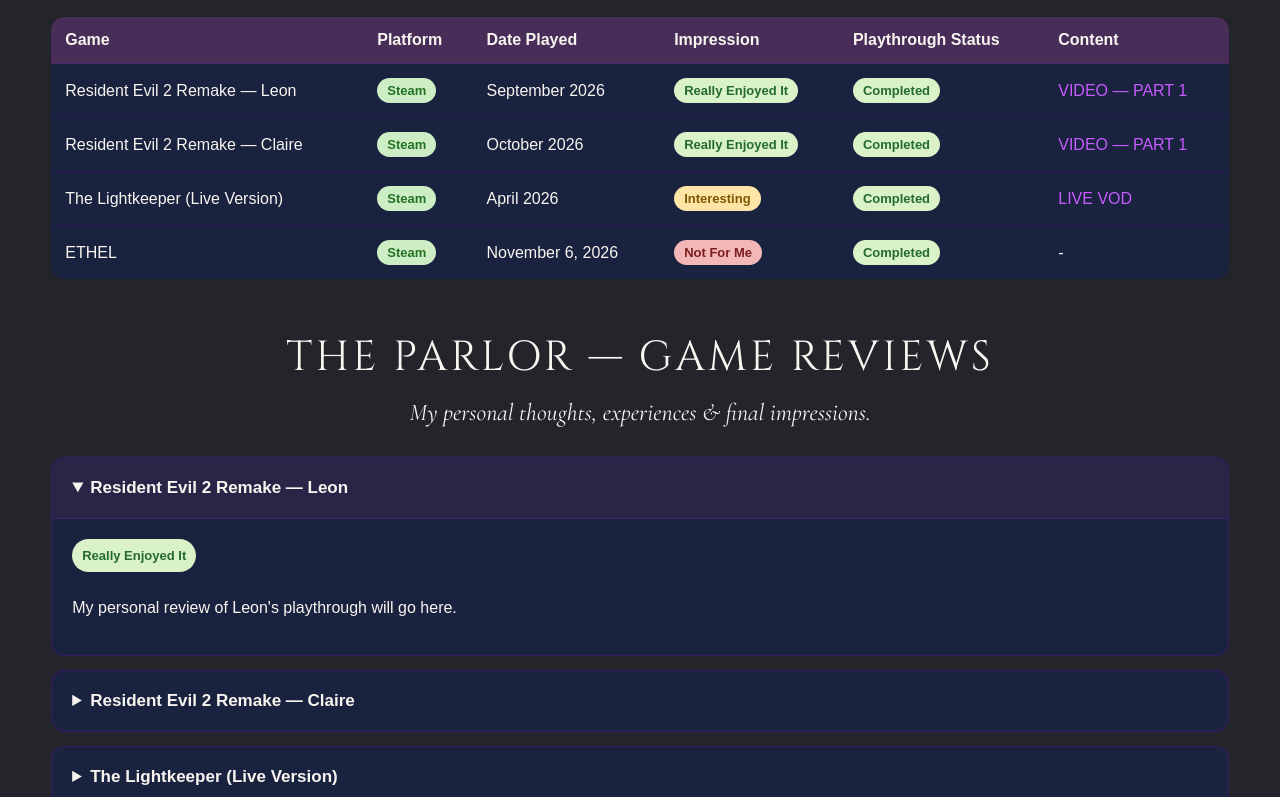
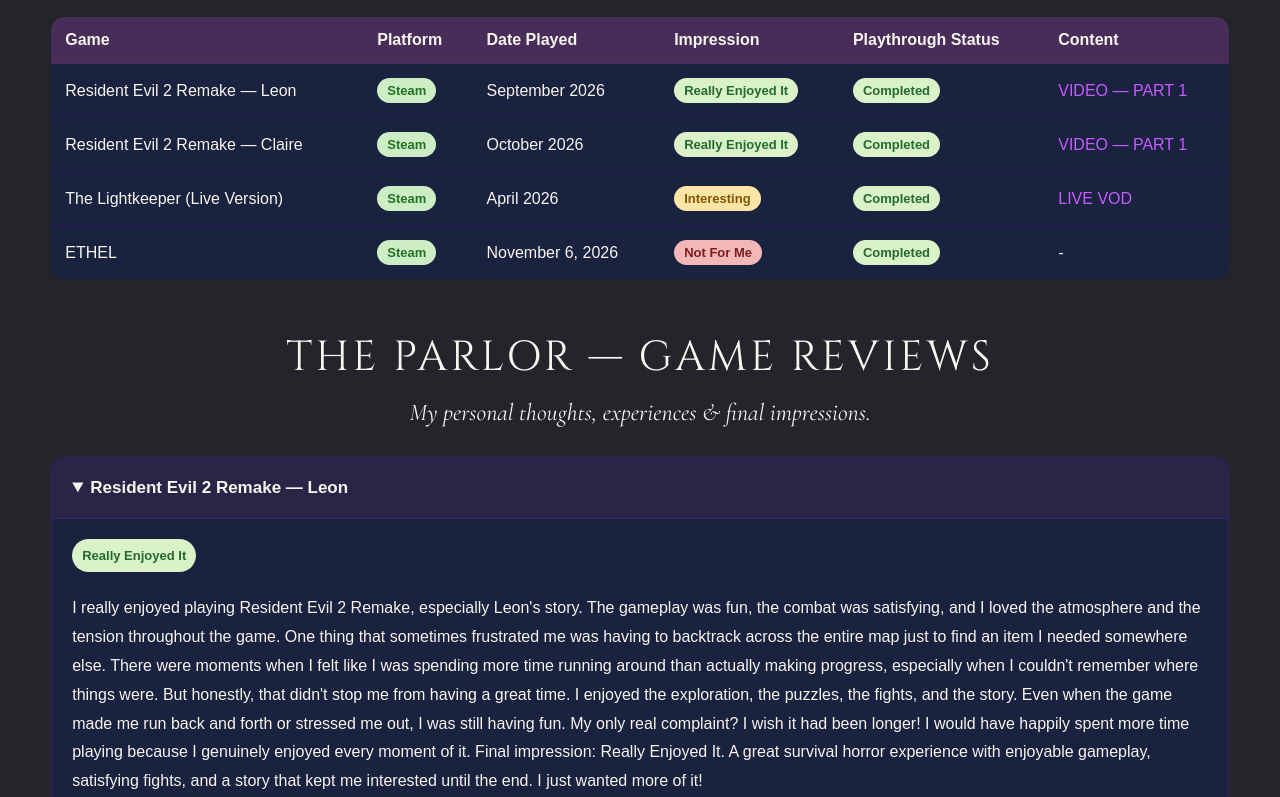
Before and after one commit to KlawdiaTV/Full-Games, a plain HTML site: page index.html in a window 1280 px wide. Both pictures are taken after a click on the heading "Resident Evil 2 Remake — Leon". Shown: the part 726-1523 px from the top of the page. Drawn offline with nearby package versions, Linux system fonts and the light colour scheme.

Commit message:
Update index.html

```diff
--- a/index.html
+++ b/index.html
@@ -676,8 +676,15 @@
           </span>
 
           <p>
-            My personal review of Leon's playthrough
-            will go here.
+I really enjoyed playing Resident Evil 2 Remake, especially Leon's story. The gameplay was fun, the combat was satisfying, and I loved the atmosphere and the tension throughout the game.
+
+One thing that sometimes frustrated me was having to backtrack across the entire map just to find an item I needed somewhere else. There were moments when I felt like I was spending more time running around than actually making progress, especially when I couldn't remember where things were.
+
+But honestly, that didn't stop me from having a great time. I enjoyed the exploration, the puzzles, the fights, and the story. Even when the game made me run back and forth or stressed me out, I was still having fun.
+
+My only real complaint? I wish it had been longer! I would have happily spent more time playing because I genuinely enjoyed every moment of it.
+
+Final impression: Really Enjoyed It. A great survival horror experience with enjoyable gameplay, satisfying fights, and a story that kept me interested until the end. I just wanted more of it!
           </p>
 
         </div>
```
